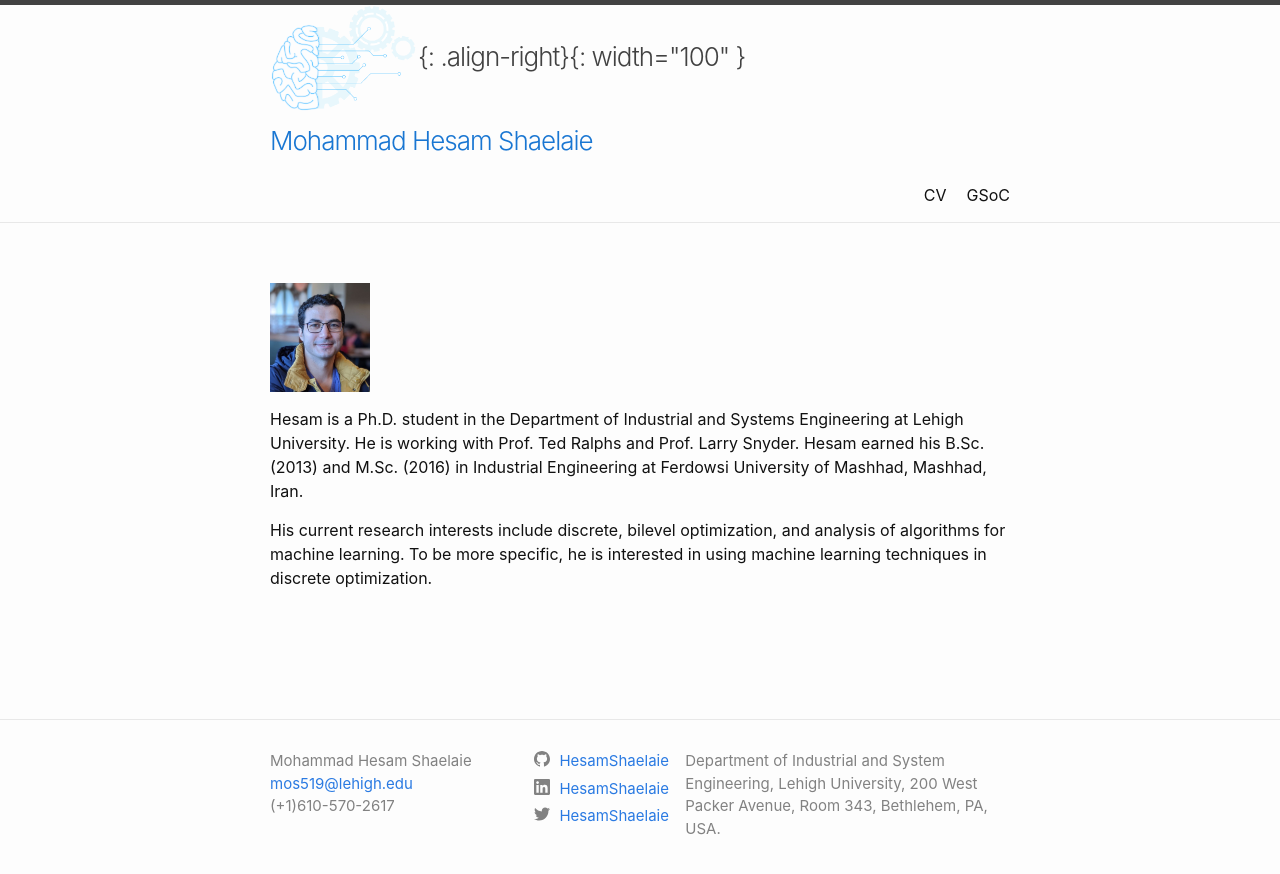
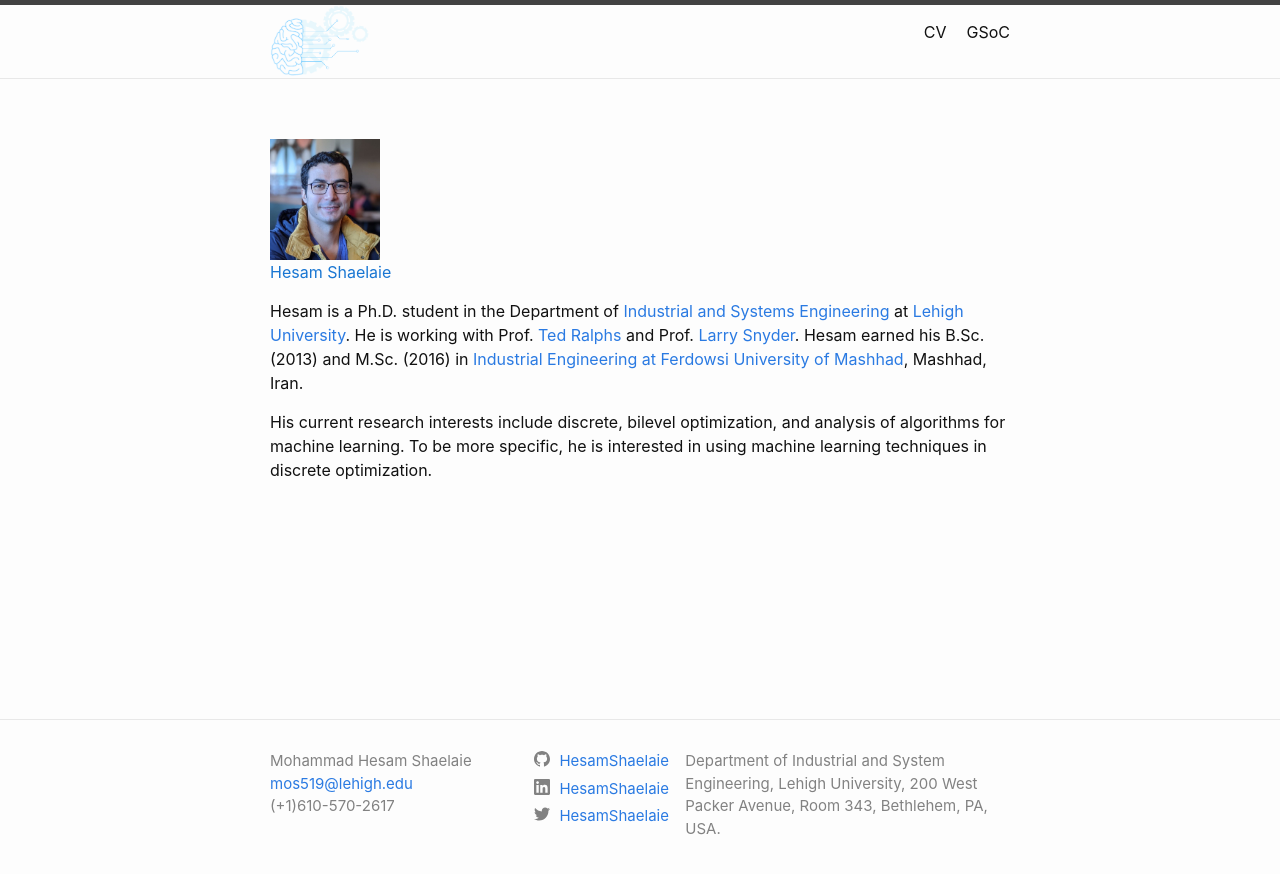
Before and after one commit to HesamShaelaie/HesamShaelaie.github.io, a Jekyll site: the page built from index.markdown, in a window 1280 px wide. Shown: the top 874 px of the page. Built offline with Jekyll 4.4.1, drawn with Linux system fonts in a browser that asks for light colours.

Commit message:
Hyperlinks

```diff
--- a/_includes/header.html
+++ b/_includes/header.html
@@ -8,8 +8,8 @@
       <a class="site-title" rel="author" href="{{ "/" | relative_url }}">{{ site.title | escape }}</a>
     -->
     <a class="site-title" rel="author" href="{{ "/" | relative_url }}">
-    <img  src="{{site.title-logo | relative_url}}" alt= "{{site.title | escape}}" class="LogoClass">{: .align-right}{: width="100" }</img><br>
-    <span class="blue" >{{site.title |  escape }}</span>
+    <img  src="{{site.title-logo | relative_url}}" alt= "{{site.title | escape}}" class="LogoClass" width="100"></img><br>
+
     </a>
 
     {%- if page_paths -%}
--- a/_sass/minima/_layout.scss
+++ b/_sass/minima/_layout.scss
@@ -254,10 +254,6 @@
   }
 }
 
-.LogoClass{
-  width: 20%;
-}
-
 .blue{
   color: #1976D2
 }
--- a/index.markdown
+++ b/index.markdown
@@ -5,8 +5,9 @@
 layout: page
 ---
 
-![](/images/HesamV5.jpg){: .align-right}{: width="100" }
+![](/images/HesamV5.jpg){: .align-right}{: width="110" }<br>
+<span class="blue" >{{"Hesam Shaelaie" |  escape }}</span> <br>
 
-Hesam is a Ph.D. student in the Department of Industrial and Systems Engineering at Lehigh University. He is working with Prof. Ted Ralphs and Prof. Larry Snyder. Hesam earned his B.Sc. (2013) and M.Sc. (2016) in Industrial Engineering at Ferdowsi University of Mashhad, Mashhad, Iran.
+Hesam is a Ph.D. student in the Department of [Industrial and Systems Engineering]({{ site.url }}{https://engineering.lehigh.edu/ise}) at [Lehigh University]({{ site.url }}{https://www.lehigh.edu/}). He is working with Prof. [Ted Ralphs]({{ site.url }}{https://coral.ise.lehigh.edu/~ted/}) and Prof. [Larry Snyder]({{ site.url }}{https://engineering.lehigh.edu/faculty/lawrence-v-snyder}). Hesam earned his B.Sc. (2013) and M.Sc. (2016) in [Industrial Engineering at Ferdowsi University of Mashhad]({{ site.url }}{https://en.um.ac.ir/}), Mashhad, Iran.
 
 His current research interests include discrete, bilevel optimization, and analysis of algorithms for machine learning. To be more specific, he is interested in using machine learning techniques in discrete optimization.
```
